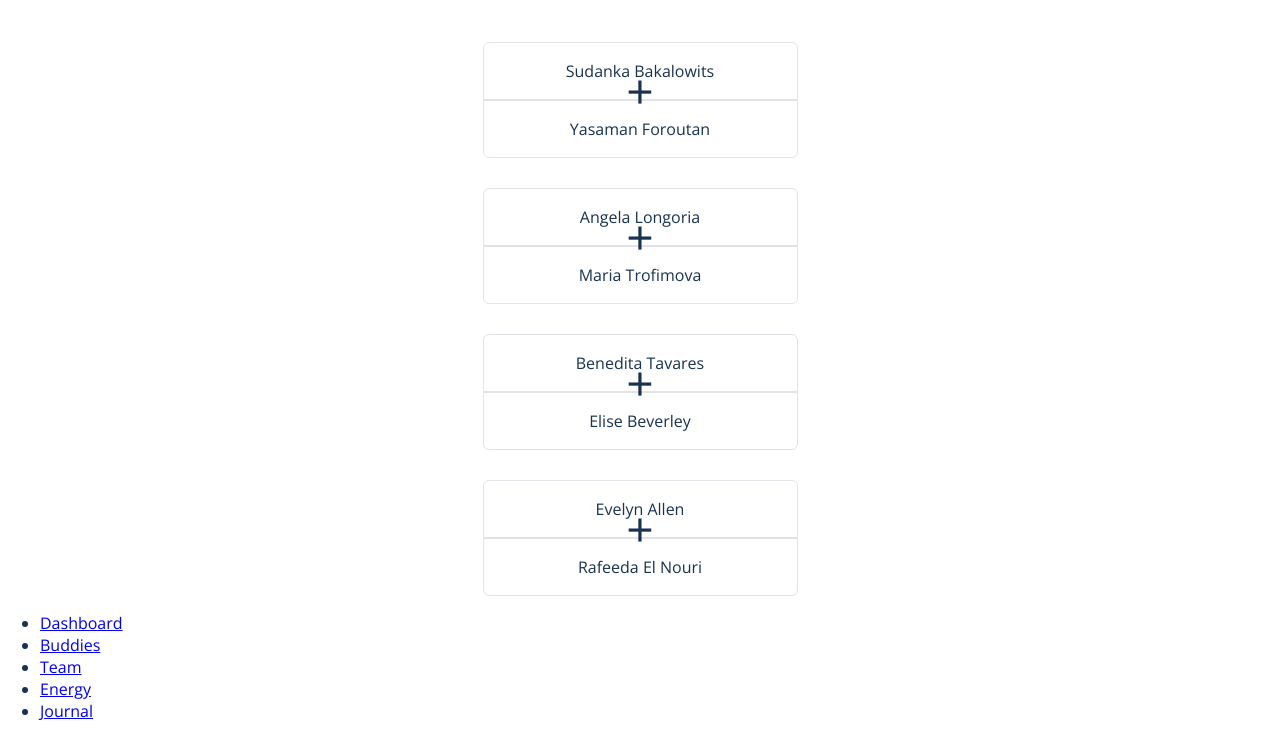
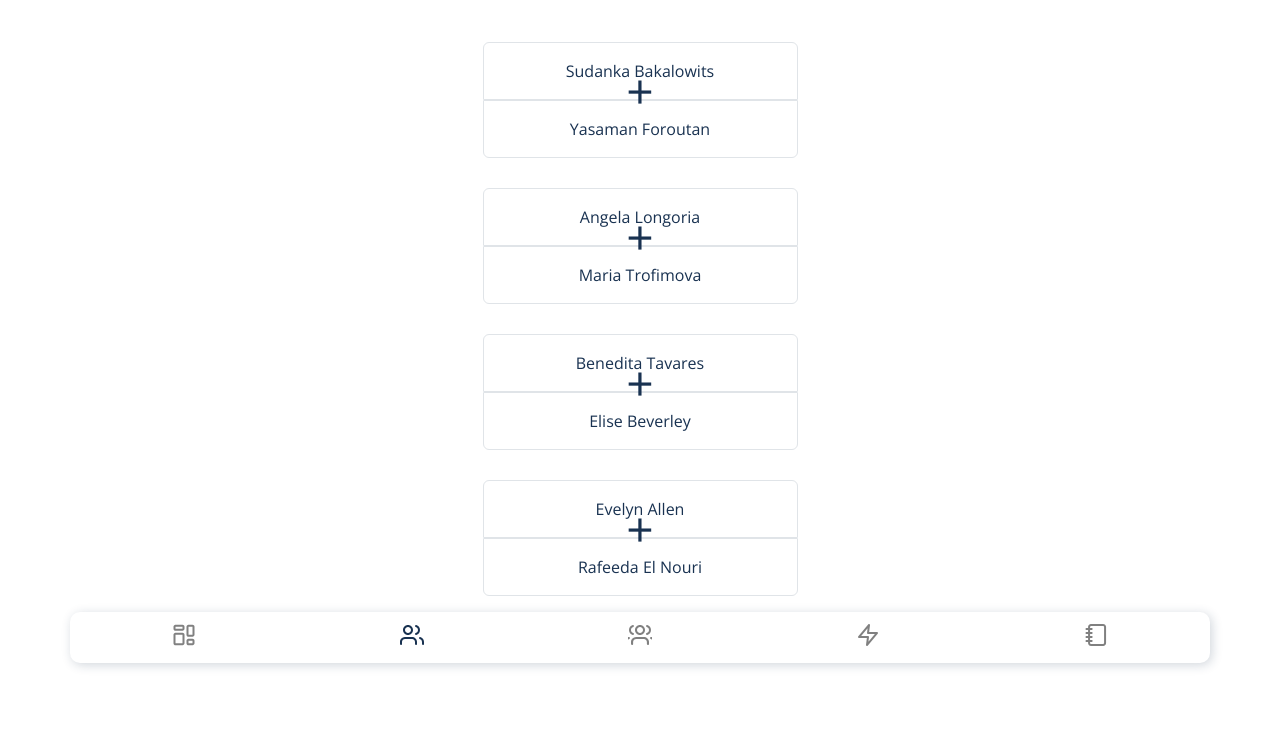
Before and after one commit to miriamhaenle/2020-w1-muc-student-companion-app, a website built with Parcel: page src/buddies-page.html in a window 1280 px wide. Shown: the part 89-827 px from the top of the page. After the commit the page ends 800 px from the top, so only its background shows below. Built offline with nearby package versions, Linux system fonts and the light colour scheme.

Commit message:
Add navigation styling to all pages

```diff
--- a/src/buddies-page.html
+++ b/src/buddies-page.html
@@ -33,13 +33,33 @@
       </section>
     </main>
     <footer>
-      <nav>
-        <ul>
-          <li><a href="index.html">Dashboard</a></li>
-          <li><a href="buddies-page.html">Buddies</a></li>
-          <li><a href="team-page.html">Team</a></li>
-          <li><a href="energy-page.html">Energy</a></li>
-          <li><a href="journal-page.html">Journal</a></li>
+      <nav class="navigation">
+        <ul class="navigation__list">
+          <li class="navigation__item">
+            <a href="index.html">
+              <img src="assets/DashboardIcon.svg" alt=""
+            /></a>
+          </li>
+          <li class="navigation__item navigation__item--active">
+            <a href="buddies-page.html">
+              <img src="assets/BuddyIcon.svg" alt=""
+            /></a>
+          </li>
+          <li class="navigation__item">
+            <a href="team-page.html">
+              <img src="assets/TeamIcon.svg" alt=""
+            /></a>
+          </li>
+          <li class="navigation__item">
+            <a href="energy-page.html"
+              ><img class="img-24" src="assets/EnergyIcon@2x.png" alt=""
+            /></a>
+          </li>
+          <li class="navigation__item">
+            <a href="journal-page.html"
+              ><img src="assets/JournalIcon.svg" alt=""
+            /></a>
+          </li>
         </ul>
       </nav>
     </footer>
```
Also changed, not shown: src/energy-page.html (+27 -7 lines), src/journal-page.html (+27 -7 lines), src/team-page.html (+27 -7 lines).
